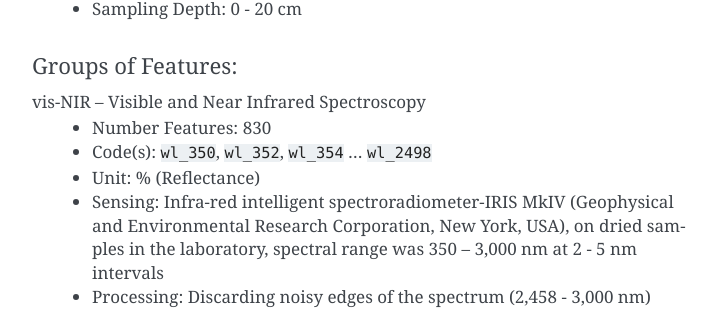
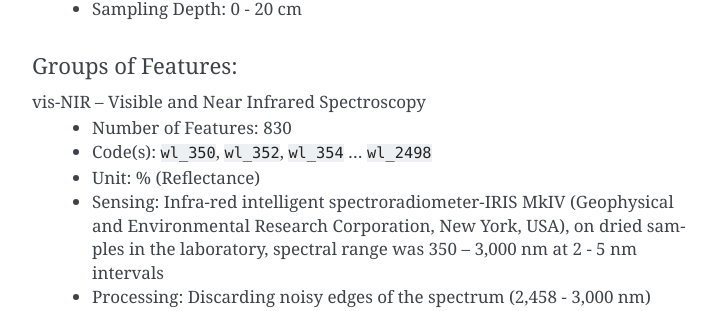
Before and after one commit to a11to1n3/LimeSoDa, a Sphinx documentation site: the page built from docs/source/datasets/SSP_460.rst, in a window 1280 px wide and 900 px high, scrolled down 1232 px. Shown: the part 144-455 px from the top of the window, without its empty margins (388-1111 px from the left). Built offline with Sphinx 7.4.7, drawn with Linux system fonts in a browser that asks for light colours; pages that are not in the unit, such as notebooks, are missing from menus.

Commit message:
Update SSP_460.rst

```diff
--- a/docs/source/datasets/SSP_460.rst
+++ b/docs/source/datasets/SSP_460.rst
@@ -55,7 +55,7 @@ Groups of Features:
 """""""""""""""""
 
 vis-NIR – Visible and Near Infrared Spectroscopy
-    * Number Features: 830
+    * Number of Features: 830
     * Code(s): ``wl_350``, ``wl_352``, ``wl_354`` ... ``wl_2498``
     * Unit: % (Reflectance)
     * Sensing: Infra-red intelligent spectroradiometer-IRIS MkIV (Geophysical and Environmental Research Corporation, New York, USA), on dried samples in the laboratory, spectral range was 350 – 3,000 nm at 2 - 5 nm intervals
```
